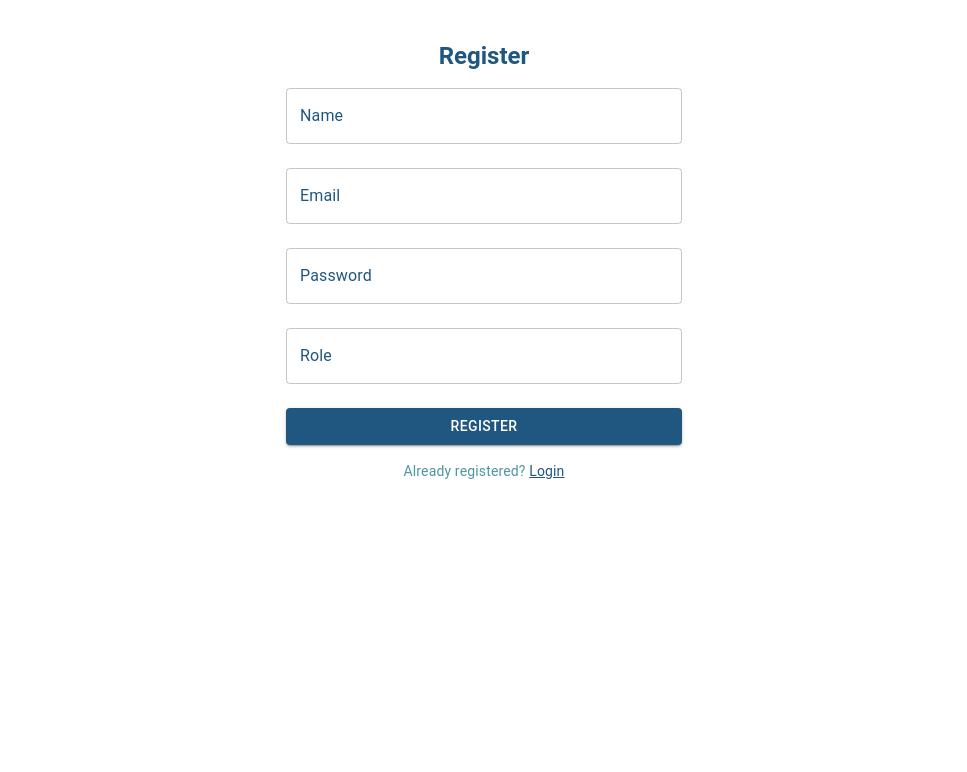
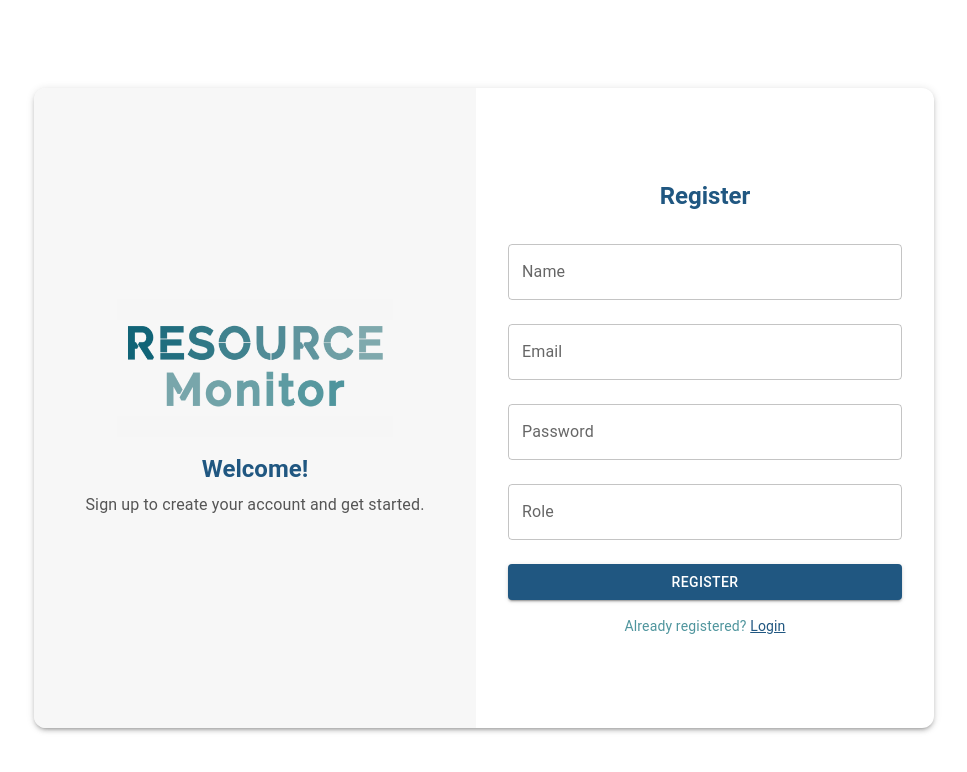
Before and after one commit to slakshika2026/Resource_Tracker-Frontend, a React (Vite) app in the folder frontend/: page /register in a window 1280 px wide. Shown: the top 772 px of the page, without its empty margins (156-1123 px from the left). Built offline with nearby package versions, Linux system fonts and the light colour scheme.

Commit message:
feat: UI updates

```diff
--- a/frontend/src/App.jsx
+++ b/frontend/src/App.jsx
@@ -20,7 +20,7 @@ function App() {
         <Route path="/login" element={<Login />} />
         <Route path="/register" element={<Register />} />
 
-//Routes with layout
+        //Routes with layout
         <Route element={<Layout />}>
           <Route path="/dashboard" element={<Dashboard />} />
           <Route path="/add-project" element={<AddProject />} />
--- a/frontend/src/components/GlobalLayout.jsx
+++ b/frontend/src/components/GlobalLayout.jsx
@@ -2,13 +2,13 @@ import React from 'react';
 import Navbar from './Navbar';
 import { Outlet } from 'react-router-dom';
 
-function Layout({ children }) {
+function Layout() {
    return (
       <div>
-         {/* <header>Global Header</header> */}
+
          <Navbar />
          <main><Outlet /></main>
-         {/* <footer>Global Footer</footer> */}
+
       </div>
    );
 }
--- a/frontend/src/components/Navbar.jsx
+++ b/frontend/src/components/Navbar.jsx
@@ -4,6 +4,7 @@ import { Link, useNavigate } from "react-router-dom";
 import MenuIcon from "@mui/icons-material/Menu"; // Sidebar toggle icon
 import { jwtDecode } from "jwt-decode";
 import DropdownMenu from "./DropdownMenu";
+import logo from "../assets/logo.png";
 
 
 const Navbar = () => {
@@ -53,19 +54,18 @@ const Navbar = () => {
             </IconButton>
 
 
-
             <Typography
                variant="h6"
                sx={{
-                  flexGrow: 1,
                   fontWeight: "bold",
                   letterSpacing: 1.5,
-                  color: "#FFFFFF", // White text color
-                  textAlign: "center", // Center title
+                  color: "#FFFFFF",
                }}
             >
-               Resource Allocation and Tracking System
+               RESOURCE MONITOR - Resource Allocation and Tracking System
             </Typography>
+
+
 
             {/* User authentication buttons */}
             <Box sx={{ display: "flex", gap: 2 }}>
--- a/frontend/src/pages/AddResourceItem.jsx
+++ b/frontend/src/pages/AddResourceItem.jsx
@@ -1,6 +1,5 @@
-// src/pages/AddResourceItem.jsx
 import React, { useState } from "react";
-import { Container, TextField, Button, Typography, Box } from "@mui/material";
+import { Container, TextField, Button, Typography, Box, Alert } from "@mui/material";
 import api from "../api/api";
 
 const AddResourceItem = () => {
@@ -11,39 +10,38 @@ const AddResourceItem = () => {
    const [success, setSuccess] = useState(null);
 
    const handleSubmit = async (e) => {
-      e.preventDefault(); //Form submitted, but page won't refresh
+      e.preventDefault();
 
-
-      const statusValue = status ? status : 'available';
+      const statusValue = status ? status : "available";
 
       try {
-
          const response = await api.post("/api/resources", {
             resource_type_id: resourceTypeId,
             serial_number: serialNumber,
-            status: statusValue
+            status: statusValue,
          });
 
          if (response.status === 201) {
             setSuccess("Resource item added successfully!");
             setResourceTypeId("");
             setSerialNumber("");
-            setStatus('');
+            setStatus("");
          }
       } catch (err) {
          setError("Failed to add resource item. Please try again.");
       }
    };
 
+   return (
+      <Container maxWidth="xs" sx={{ borderRadius: 2, p: 3, mt: 5 }}>
+         <Box sx={{ textAlign: "center", mb: 3 }}>
+            <Typography variant="h5" sx={{ fontWeight: "bold", color: "#205781" }}>
+               Add Resource Item
+            </Typography>
+         </Box>
 
-   return (
-      <Container>
-         <Typography variant="h4" sx={{ textAlign: "center", my: 2 }}>
-            Add Resource Item
-         </Typography>
-
-         {error && <Typography color="error">{error}</Typography>}
-         {success && <Typography color="success">{success}</Typography>}
+         {error && <Alert severity="error" sx={{ mb: 2 }}>{error}</Alert>}
+         {success && <Alert severity="success" sx={{ mb: 2 }}>{success}</Alert>}
 
          <Box
             component="form"
@@ -51,11 +49,9 @@ const AddResourceItem = () => {
                display: "flex",
                flexDirection: "column",
                gap: 2,
-               maxWidth: 400,
-               margin: "0 auto",
-               backgroundColor: "#f7f7f7",
+
                padding: 3,
-               borderRadius: 2,
+
                boxShadow: 2,
             }}
             onSubmit={handleSubmit}
@@ -66,6 +62,12 @@ const AddResourceItem = () => {
                onChange={(e) => setResourceTypeId(e.target.value)}
                fullWidth
                required
+               sx={{
+                  backgroundColor: "#FFFFFF",
+                  borderRadius: 1,
+                  '& .MuiInputBase-root': { color: "#205781" },
+                  '& .MuiInputLabel-root': { color: "#205781" },
+               }}
             />
             <TextField
                label="Serial Number"
@@ -73,16 +75,24 @@ const AddResourceItem = () => {
                onChange={(e) => setSerialNumber(e.target.value)}
                fullWidth
                required
+               sx={{
+                  backgroundColor: "#FFFFFF",
+                  borderRadius: 1,
+                  '& .MuiInputBase-root': { color: "#205781" },
+                  '& .MuiInputLabel-root': { color: "#205781" },
+               }}
             />
-            {/* <TextField
-               label="Status"
-               value={status}
-               onChange={(e) => setStatus(e.target.value)}
+            <Button
                fullWidth
-               required
-            /> */}
-
-            <Button variant="contained" color="primary" type="submit" sx={{ mt: 2 }}>
+               variant="contained"
+               sx={{
+                  mt: 2,
+                  backgroundColor: "#205781",
+                  color: "#FFFFFF",
+                  '&:hover': { backgroundColor: "#4F959D" },
+               }}
+               type="submit"
+            >
                Add Resource Item
             </Button>
          </Box>
--- a/frontend/src/pages/Register.jsx
+++ b/frontend/src/pages/Register.jsx
@@ -1,7 +1,122 @@
+// import React, { useState } from "react";
+// import { Container, TextField, Button, Typography, Box, Link, Alert, Grid2, Paper } from "@mui/material";
+// import { useNavigate } from "react-router-dom";
+// import api from "../api/api";
+// import logo from "../assets/logo.png";
+
+// const Register = () => {
+//    const [form, setForm] = useState({
+//       name: "",
+//       email: "",
+//       password: "",
+//       role: "",
+//    });
+//    const [error, setError] = useState(null);
+//    const navigate = useNavigate();
+
+//    const handleChange = (e) => {
+//       setForm({ ...form, [e.target.name]: e.target.value });
+//    };
+
+//    const handleRegister = async () => {
+//       try {
+//          const response = await api.post("api/auth/register", form);
+//          if (response.status === 201) {
+//             navigate("/"); // Redirect to login page on success
+//          }
+//       } catch (error) {
+//          if (error.response) {
+//             if (error.response.status === 400) {
+//                setError("All fields are required. Please fill in all details.");
+//             } else if (error.response.status === 409) {
+//                setError("This email is already registered. Try logging in instead.");
+//             } else {
+//                setError(error.response.data.message || "Registration failed.");
+//             }
+//          } else {
+//             setError("Network error. Please check your internet connection.");
+//          }
+//       }
+//    };
+
+//    return (
+//       <Container maxWidth="lg" sx={{ height: "100vh", display: "flex", alignItems: "center", justifyContent: "center" }}>
+//          <Paper elevation={3} sx={{ width: "100%", height: "80vh", borderRadius: 3, overflow: "hidden" }}>
+//             <Grid2 container sx={{ height: "100%" }}>
+//                {/* Left Side: Logo & Welcome Message */}
+//                <Grid2
+//                   item
+//                   xs={6}
+//                   sx={{
+//                      display: "flex",
+//                      flexDirection: "column",
+//                      alignItems: "center",
+//                      justifyContent: "center",
+//                      padding: 3,
+//                      textAlign: "center",
+//                   }}
+//                >
+//                   <img src={logo} alt="Logo" style={{ width: "70%", maxWidth: "300px" }} />
+//                   <Typography variant="h5" sx={{ mt: 2, fontWeight: "bold", color: "#205781" }}>
+//                      Welcome!
+//                   </Typography>
+//                   <Typography variant="body1" sx={{ mt: 1, color: "#555" }}>
+//                      Sign up to create your account and get started.
+//                   </Typography>
+//                </Grid2>
+
+//                {/* Right Side: Registration Form */}
+//                <Grid2 item xs={6} sx={{ padding: 4, display: "flex", flexDirection: "column", justifyContent: "center" }}>
+//                   <Box sx={{ textAlign: "center", mb: 2 }}>
+//                      <Typography variant="h5" sx={{ fontWeight: "bold", color: "#205781" }}>
+//                         Register
+//                      </Typography>
+//                   </Box>
+
+//                   <TextField fullWidth label="Name" margin="normal" name="name" value={form.name} onChange={handleChange} />
+//                   <TextField fullWidth label="Email" margin="normal" name="email" value={form.email} onChange={handleChange} />
+//                   <TextField fullWidth label="Password" type="password" margin="normal" name="password" value={form.password} onChange={handleChange} />
+//                   <TextField fullWidth label="Role" margin="normal" name="role" value={form.role} onChange={handleChange} />
+
+//                   {error && <Alert severity="error" sx={{ mt: 2 }}>{error}</Alert>}
+
+//                   <Button
+//                      fullWidth
+//                      variant="contained"
+//                      sx={{
+//                         mt: 2,
+//                         backgroundColor: "#205781",
+//                         color: "#FFFFFF",
+//                         "&:hover": { backgroundColor: "#4F959D" },
+//                      }}
+//                      onClick={handleRegister}
+//                   >
+//                      Register
+//                   </Button>
+
+//                   <Box sx={{ textAlign: "center", mt: 2 }}>
+//                      <Typography variant="body2" sx={{ color: "#4F959D" }}>
+//                         Already registered?{" "}
+//                         <Link href="/" sx={{ color: "#205781", textDecoration: "underline" }}>
+//                            Login
+//                         </Link>
+//                      </Typography>
+//                   </Box>
+//                </Grid2>
+//             </Grid2>
+//          </Paper>
+//       </Container>
+//    );
+// };
+
+// export default Register;
+
+
 import React, { useState } from "react";
-import { Container, TextField, Button, Typography, Box, Link, Alert } from "@mui/material";
+import { Container, TextField, Button, Typography, Box, Link, Alert, Paper } from "@mui/material";
 import { useNavigate } from "react-router-dom";
 import api from "../api/api";
+import logo from "../assets/logo.png";
 
 const Register = () => {
    const [form, setForm] = useState({
@@ -20,112 +135,63 @@ const Register = () => {
    const handleRegister = async () => {
       try {
          const response = await api.post("api/auth/register", form);
-
          if (response.status === 201) {
-            navigate("/"); // Redirect to login page on successful registration
+            navigate("/"); // Redirect to login page on success
          }
       } catch (error) {
          if (error.response) {
-            // Server responded with an error
             if (error.response.status === 400) {
-               setError("All fields are required (name, email, password, role). Please fill in all details.");
+               setError("All fields are required. Please fill in all details.");
             } else if (error.response.status === 409) {
                setError("This email is already registered. Try logging in instead.");
-            } else if (error.response.status === 500) {
-               setError("Server error occurred while registering. Please try again later.");
             } else {
                setError(error.response.data.message || "Registration failed.");
             }
          } else {
-            // No response from server
             setError("Network error. Please check your internet connection.");
          }
       }
    };
 
+   return (
+      <Container maxWidth="lg" sx={{ height: "100vh", display: "flex", alignItems: "center", justifyContent: "center" }}>
+         <Paper elevation={3} sx={{ width: "100%", maxWidth: 900, height: "80vh", borderRadius: 3, overflow: "hidden" }}>
+            <Box sx={{ display: "flex", height: "100%" }}>
+               {/* Left Side: Logo & Welcome Message */}
+               <Box
+                  sx={{
+                     display: "flex",
+                     flexDirection: "column",
+                     alignItems: "center",
+                     justifyContent: "center",
+                     flex: 1,
+                     backgroundColor: "#F7F7F7",
+                     padding: 3,
+                     textAlign: "center",
+                  }}
+               >
+                  <img src={logo} alt="Logo" style={{ width: "70%", maxWidth: "300px" }} />
+                  <Typography variant="h5" sx={{ mt: 2, fontWeight: "bold", color: "#205781" }}>
+                     Welcome!
+                  </Typography>
+                  <Typography variant="body1" sx={{ mt: 1, color: "#555" }}>
+                     Sign up to create your account and get started.
+                  </Typography>
+               </Box>
 
-   return (
-      <Container maxWidth="xs">
-         <Box sx={{ textAlign: "center", mt: 5 }}>
+               {/* Right Side: Registration Form */}
+               <Box sx={{ flex: 1, padding: 4, display: "flex", flexDirection: "column", justifyContent: "center" }}>
+                  <Box sx={{ textAlign: "center", mb: 2 }}>
                      <Typography variant="h5" sx={{ fontWeight: "bold", color: "#205781" }}>
                         Register
                      </Typography>
                   </Box>
-         <TextField
-            fullWidth
-            label="Name"
-            margin="normal"
-            name="name"
-            value={form.name}
-            onChange={handleChange}
-            sx={{
-               backgroundColor: "#FFFFFF", // White background for inputs
-               borderRadius: 1,
-               '& .MuiInputBase-root': {
-                  color: "#205781", // Dark Blue text color
-               },
-               '& .MuiInputLabel-root': {
-                  color: "#205781", // Dark Blue label color
-               },
-            }}
-         />
-         <TextField
-            fullWidth
-            label="Email"
-            margin="normal"
-            name="email"
-            value={form.email}
-            onChange={handleChange}
-            sx={{
-               backgroundColor: "#FFFFFF", // White background for inputs
-               borderRadius: 1,
-               '& .MuiInputBase-root': {
-                  color: "#205781", // Dark Blue text color
-               },
-               '& .MuiInputLabel-root': {
-                  color: "#205781", // Dark Blue label color
-               },
-            }}
-         />
-         <TextField
-            fullWidth
-            label="Password"
-            type="password"
-            margin="normal"
-            name="password"
-            value={form.password}
-            onChange={handleChange}
-            sx={{
-               backgroundColor: "#FFFFFF", // White background for inputs
-               borderRadius: 1,
-               '& .MuiInputBase-root': {
-                  color: "#205781", // Dark Blue text color
-               },
-               '& .MuiInputLabel-root': {
-                  color: "#205781", // Dark Blue label color
-               },
-            }}
-         />
-         <TextField
-            fullWidth
-            label="Role"
-            margin="normal"
-            name="role"
-            value={form.role}
-            onChange={handleChange}
-            sx={{
-               backgroundColor: "#FFFFFF", // White background for inputs
-               borderRadius: 1,
-               '& .MuiInputBase-root': {
-                  color: "#205781", // Dark Blue text color
-               },
-               '& .MuiInputLabel-root': {
-                  color: "#205781", // Dark Blue label color
-               },
-            }}
-         />
 
-         {/* Show error message using MUI Alert */}
+                  <TextField fullWidth label="Name" margin="normal" name="name" value={form.name} onChange={handleChange} />
+                  <TextField fullWidth label="Email" margin="normal" name="email" value={form.email} onChange={handleChange} />
+                  <TextField fullWidth label="Password" type="password" margin="normal" name="password" value={form.password} onChange={handleChange} />
+                  <TextField fullWidth label="Role" margin="normal" name="role" value={form.role} onChange={handleChange} />
+
                   {error && <Alert severity="error" sx={{ mt: 2 }}>{error}</Alert>}
 
                   <Button
@@ -133,18 +199,15 @@ const Register = () => {
                      variant="contained"
                      sx={{
                         mt: 2,
-               backgroundColor: "#205781", // Dark Blue button background
-               color: "#FFFFFF", // White text color
-               '&:hover': {
-                  backgroundColor: "#4F959D", // Muted Teal background on hover
-               },
+                        backgroundColor: "#205781",
+                        color: "#FFFFFF",
+                        "&:hover": { backgroundColor: "#4F959D" },
                      }}
                      onClick={handleRegister}
                   >
                      Register
                   </Button>
 
-         {/* Already registered? Login link */}
                   <Box sx={{ textAlign: "center", mt: 2 }}>
                      <Typography variant="body2" sx={{ color: "#4F959D" }}>
                         Already registered?{" "}
@@ -153,6 +216,9 @@ const Register = () => {
                         </Link>
                      </Typography>
                   </Box>
+               </Box>
+            </Box>
+         </Paper>
       </Container>
    );
 };
--- a/frontend/src/pages/ViewAllResources.jsx
+++ b/frontend/src/pages/ViewAllResources.jsx
@@ -71,7 +71,6 @@ const ViewAllResources = () => {
             View All Resources
          </Typography>
          <FormControl sx={{ minWidth: 150, my: 1 }}>
-            <InputLabel >Filter</InputLabel>
             <Select value={filter} onChange={(e) => setFilter(e.target.value)}>
                <MenuItem value="all">All</MenuItem>
                <MenuItem value="available">Available</MenuItem>
@@ -90,7 +89,7 @@ const ViewAllResources = () => {
          ) : (
             <TableContainer component={Paper}>
                <Table>
-                  <TableHead>
+                  <TableHead sx={{ backgroundColor: "#f7f7f7" }}>
                      <TableRow>
                         <TableCell>Resource Type</TableCell>
                         <TableCell>Serial Number</TableCell>
```
Also changed, not shown: frontend/src/pages/Login.jsx (+39 -38 lines), frontend/src/assets/logo.png (added). Lines whose indentation alone changed are shown as unchanged.
